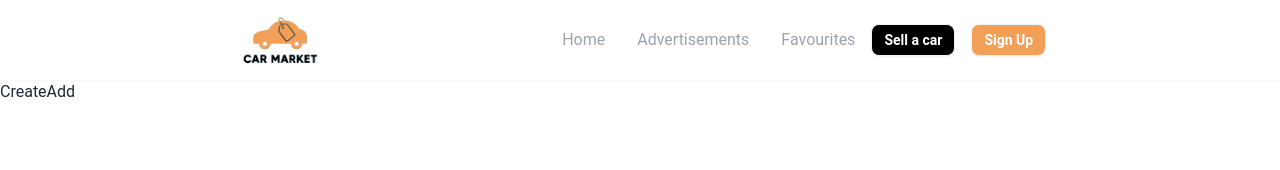
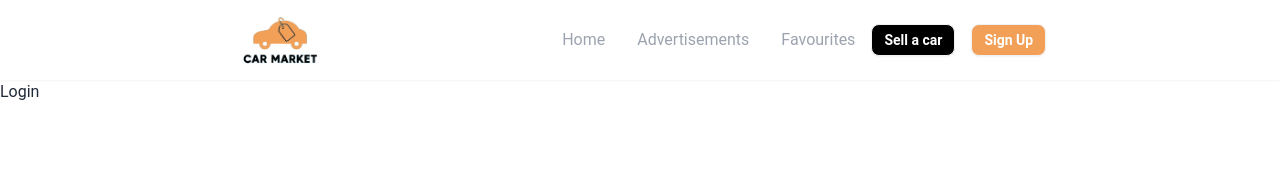
Before and after one commit to Nemanja0033/car-market-app, a React (Vite) app: page /createadd in a window 1280 px wide. Shown: the top 170 px of the page. Built offline with nearby package versions, Linux system fonts and the light colour scheme.

Commit message:
securing pages Availability via auth Context

```diff
--- a/src/App.tsx
+++ b/src/App.tsx
@@ -39,9 +39,9 @@ const App = () => {
         <Route path="/ads" element={<Ads />} />
         <Route path="/login" element={<Login />} />
         <Route path="/ad/:id" element={<Ad />} />
-        <Route path="/favourites/:id" element={<FavouriteAds />} />
+        <Route path="/favourites/:id" element={isAuth ? <FavouriteAds /> : <Login />} />
         <Route path="/myads/:id" element={<MyAds />} />
-        <Route path="/createadd" element={<CreateAdd />} />
+        <Route path="/createadd" element={isAuth ? <CreateAdd /> : <Login />} />
       </Routes>
       <SmNavbar />
     </Router>
```
